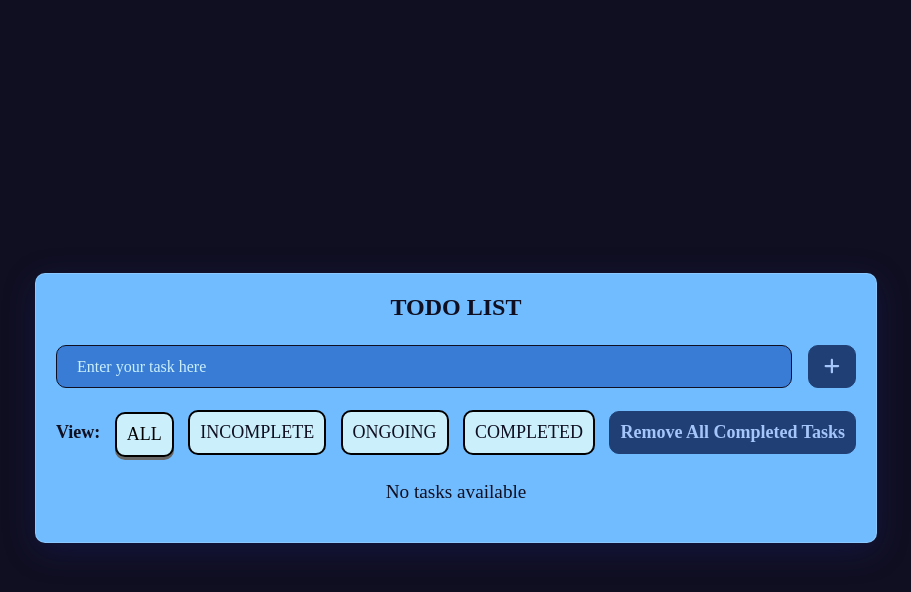
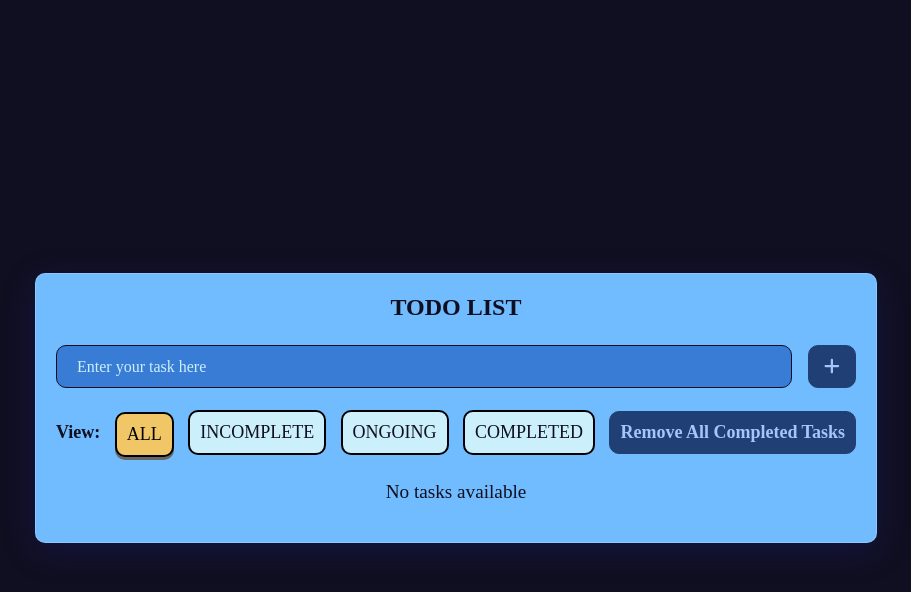
Before and after one commit to baonguyen2002/to-do-list-react, a React (Vite) app: page / in a window 1280 px wide. In both pictures the pointer is over the button "ALL". Shown: the top 592 px of the page, without its empty margins (184-1095 px from the left). Built offline with nearby package versions, Linux system fonts and the light colour scheme.

Commit message:
Update TaskList.css

```diff
--- a/src/components/TaskList.css
+++ b/src/components/TaskList.css
@@ -46,7 +46,7 @@ h1 {
 
 .filter-container .category-button:hover {
   cursor: pointer;
-  background-color: #cbf0fb;
+  background-color: #f1c666;
   color: black;
   box-shadow: 0 3px #666;
   transform: translateY(2px);
```
